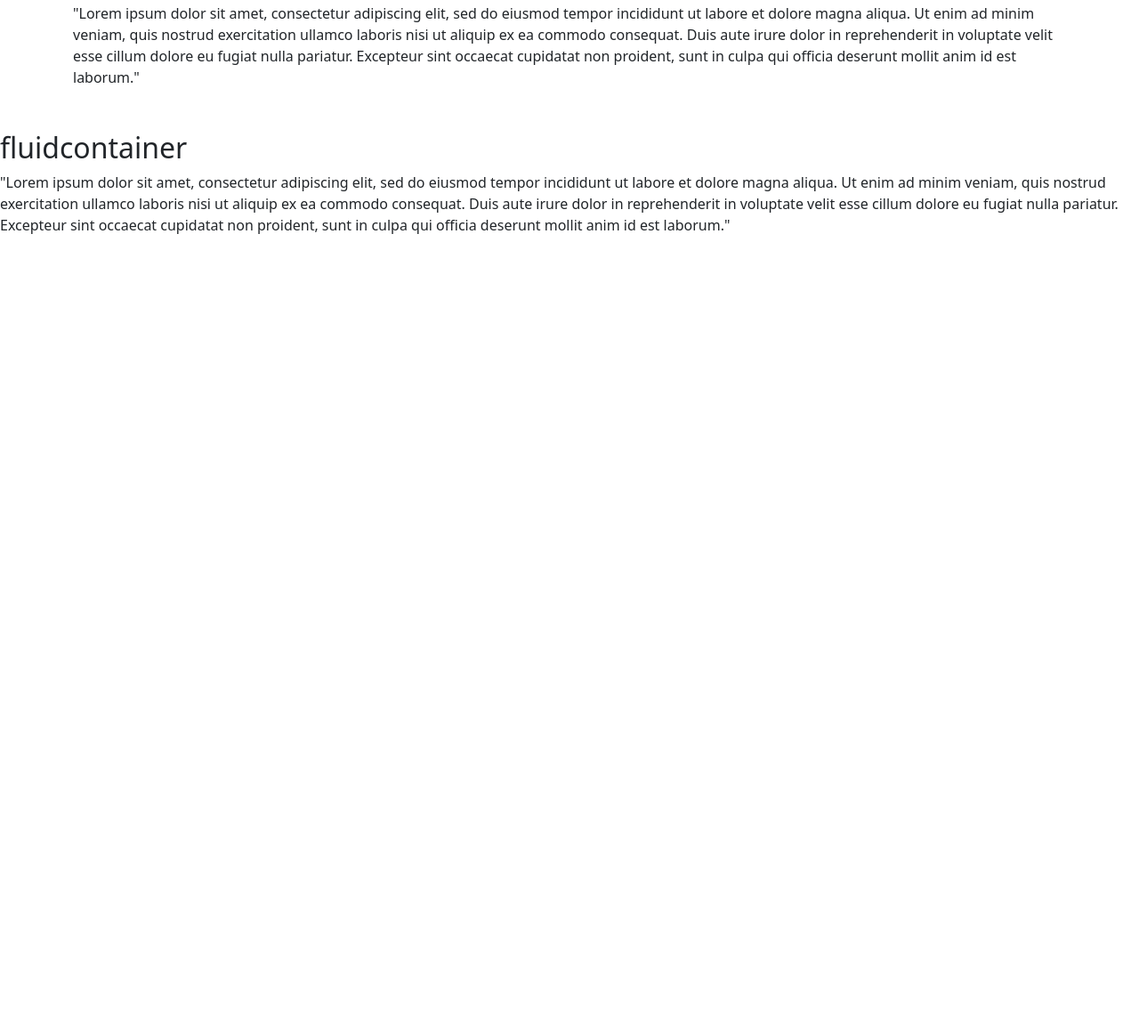
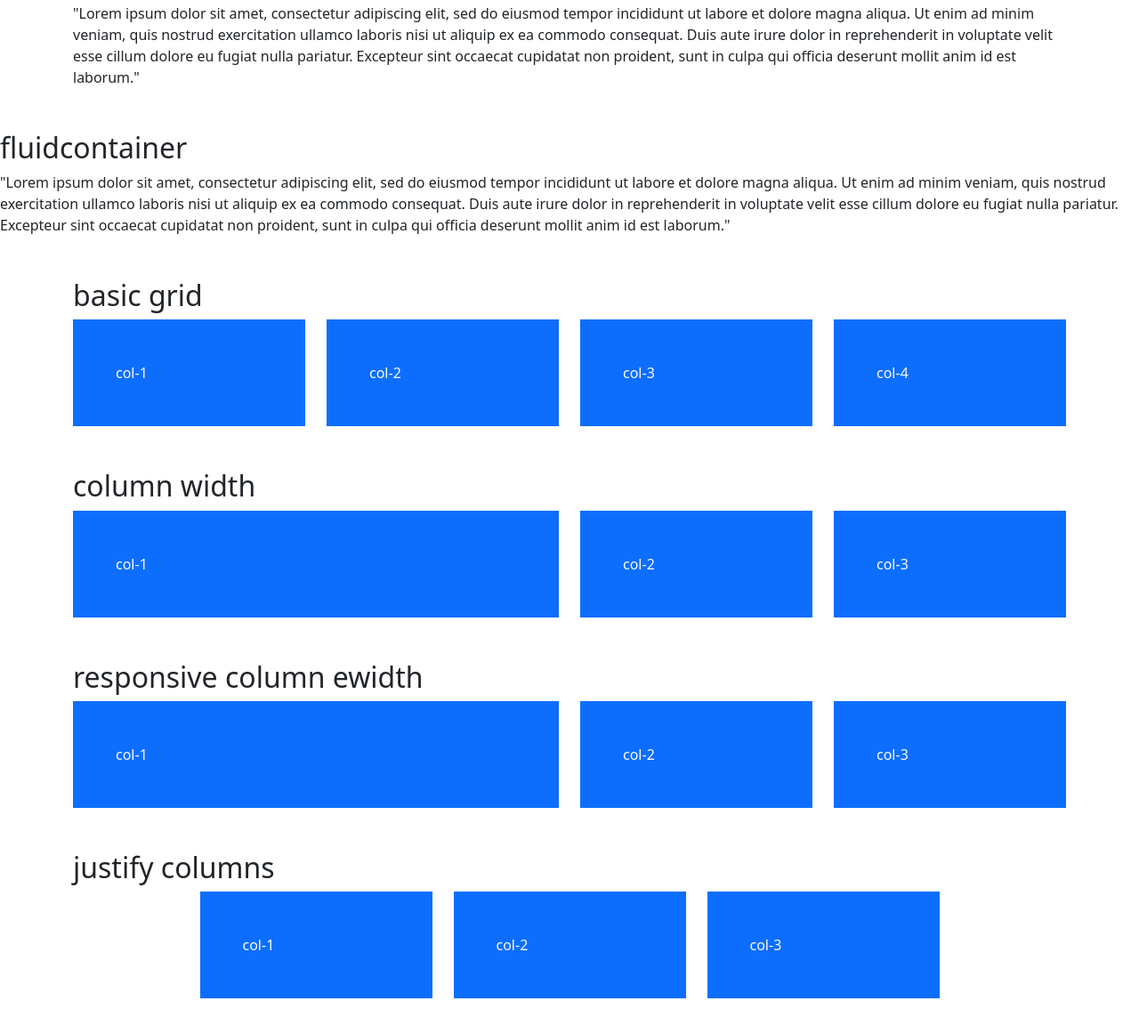
Before and after one commit to suvarna1228/bootstrap-basics, a plain HTML site: page index.html in a window 1280 px wide. Shown: the part 3087-4248 px from the top of the page at 89% size. Before the commit the page ends 3400 px from the top, so only its background shows below. Drawn offline with nearby package versions, Linux system fonts and the light colour scheme.

Commit message:
learned grid in bootstrap

```diff
--- a/index.html
+++ b/index.html
@@ -100,6 +100,70 @@
       <h2>fluidcontainer</h2>
       <p>"Lorem ipsum dolor sit amet, consectetur adipiscing elit, sed do eiusmod tempor incididunt ut labore et dolore magna aliqua. Ut enim ad minim veniam, quis nostrud exercitation ullamco laboris nisi ut aliquip ex ea commodo consequat. Duis aute irure dolor in reprehenderit in voluptate velit esse cillum dolore eu fugiat nulla pariatur. Excepteur sint occaecat cupidatat non proident, sunt in culpa qui officia deserunt mollit anim id est laborum."</p>
      </div>
+    <div class="container-lg my-5">
+      <h2>basic grid</h2>
+      <div class="row">
+       <div class="col">
+          <div class="p-5 bg-primary text-light">col-1</div>
+        </div>
+        <div class="col">
+          <div class="p-5 bg-primary text-light">col-2</div>
+        </div>
+        <div class="col">
+          <div class="p-5 bg-primary text-light">col-3</div>
+        </div>
+        <div class="col">
+          <div class="p-5 bg-primary text-light">col-4</div>
+        </div>
+      </div>
+    </div>
+    <div class="container-lg my-5">
+      <h2>column width</h2>
+      <div class="row">
+         <div class="col-6">
+           <div class="p-5 bg-primary text-light">col-1</div>
+         </div>
+         <div class="col-3">
+           <div class="p-5 bg-primary text-light">col-2</div>
+         </div>
+         <div class="col-3">
+           <div class="p-5 bg-primary text-light">col-3</div>
+         </div>
+
+      </div>
+    </div>
+
+    <div class="container-lg my-5">
+      <h2>responsive column ewidth</h2>
+      <div class="row">
+        <div class="col-sm-4 col-lg-6">
+           <div class="p-5 bg-primary text-light">col-1</div>
+         </div>
+         <div class="col-sm-4 col-lg-3">
+           <div class="p-5 bg-primary text-light">col-2</div>
+         </div>
+         <div class="col-sm-4 col-lg-3">
+           <div class="p-5 bg-primary text-light">col-3</div>
+         </div>
+      </div>
+    </div>
+
+    <div class="container-lg my-5">
+      <h2>justify columns</h2>
+      <div class="row justify-content-center">
+        <div class="col-md-3">
+           <div class="p-5 bg-primary text-light">col-1</div>
+         </div>
+         <div class="col-md-3">
+           <div class="p-5 bg-primary text-light">col-2</div>
+         </div>
+         <div class="col-md-3">
+           <div class="p-5 bg-primary text-light">col-3</div>
+         </div>
+      </div>
+    </div>
+
+
 
 
 
```
